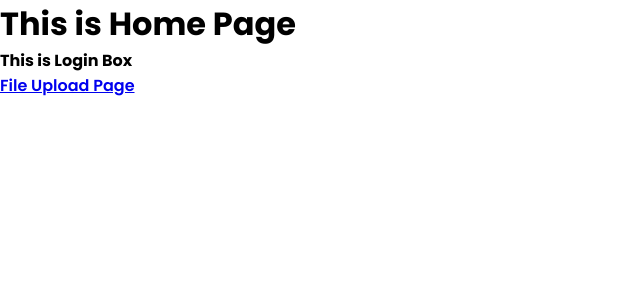
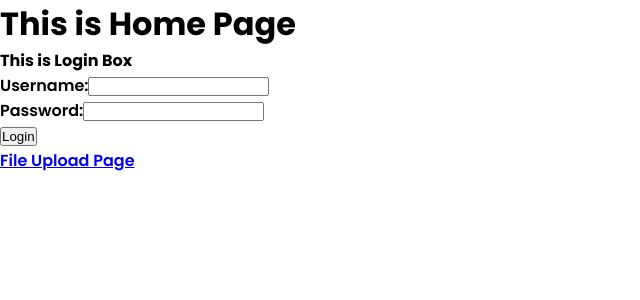
Before and after one commit to alengeorge-26/icd_reader_client, a React (Vite) app in the folder client/: page / in a window 1280 px wide. Shown: the top 300 px of the page, without its empty margins (0-640 px from the left). Built offline with nearby package versions, Linux system fonts and the light colour scheme.

Commit message:
Integerated login and upload API

```diff
--- a/client/package.json
+++ b/client/package.json
@@ -10,6 +10,7 @@
     "preview": "vite preview"
   },
   "dependencies": {
+    "axios": "^1.7.7",
     "react": "^18.3.1",
     "react-dom": "^18.3.1",
     "react-router-dom": "^6.27.0"
--- a/client/src/components/fileUploader/FileUploader.jsx
+++ b/client/src/components/fileUploader/FileUploader.jsx
@@ -1,5 +1,6 @@
 import { useState } from 'react'
 import './fileUploader.module.css'
+import icd_server from '../../url/icd_server';
 const FileUploader = () => {
   const [filename, setFilename] = useState('Please select a file');
   const [file,setFile]=useState();
@@ -11,16 +12,22 @@ const FileUploader = () => {
     setFilename(e.target.files[0].name);
   }
 
-  const uploadFile = (e) => {
+  const uploadFile = async(e) => {
     e.preventDefault();
 
     const formData = new FormData();
     formData.append('file',file);
 
     try{
-      //API to be called
+      const res = await icd_server.post('/file_api/upload_file/',formData,{
+        headers:{
+            'Content-Type':'multipart/form-data'
+        }
+      });
+
+      console.log(res.data);
     }catch{
-      //Exception to be handled
+      console.error("Error calling the API");
     }
   }
 
--- a/client/src/components/loginBox/LoginBox.jsx
+++ b/client/src/components/loginBox/LoginBox.jsx
@@ -1,8 +1,58 @@
+import icd_server from "../../url/icd_server"
+import { useState } from "react";
+import { useNavigate } from "react-router-dom";
 
 const LoginBox = () => {
+  const [username, setUserName] = useState("");
+  const [password, setPassword] = useState("");
+  const [error,setError] = useState(null);
+
+  const navigate = useNavigate();
+
+  const loginFunc = async (e) => {
+    e.preventDefault();
+
+    try{
+      const response = await icd_server.post("/api/login/",{
+        username,password
+        },
+      );
+
+      if(response.data.success)
+        navigate("/fileuploader");
+    }catch (error){
+      setError('Login Failed')
+      console.error("Error calling the API:", error);
+    }
+};
+
   return (
     <div>
       <h4>This is Login Box</h4>
+      <div>
+      <form onSubmit={loginFunc}>
+        <div>
+          <label>Username:</label>
+          <input
+            type="text"
+            value={username}
+            onChange={(e) => setUserName(e.target.value)}
+          />
+        </div>
+        <div>
+          <label>Password:</label>
+          <input
+            type="password"
+            value={password}
+            onChange={(e) => setPassword(e.target.value)}
+          />
+        </div>
+
+        {error && <p style={{ color: 'red' }}>{error}</p>}
+
+        <button type="submit">Login</button>
+      </form>
+      </div>
     </div>
   )
 }
--- /dev/null
+++ b/client/src/url/icd_server.js
@@ -0,0 +1,7 @@
+import axios from 'axios';
+
+const icd_server = axios.create({
+    baseURL: "http://127.0.0.1:8000/"
+});
+
+export default icd_server;
```
Also changed, not shown: 1 other file (tests, documents, lock files or other folders).
